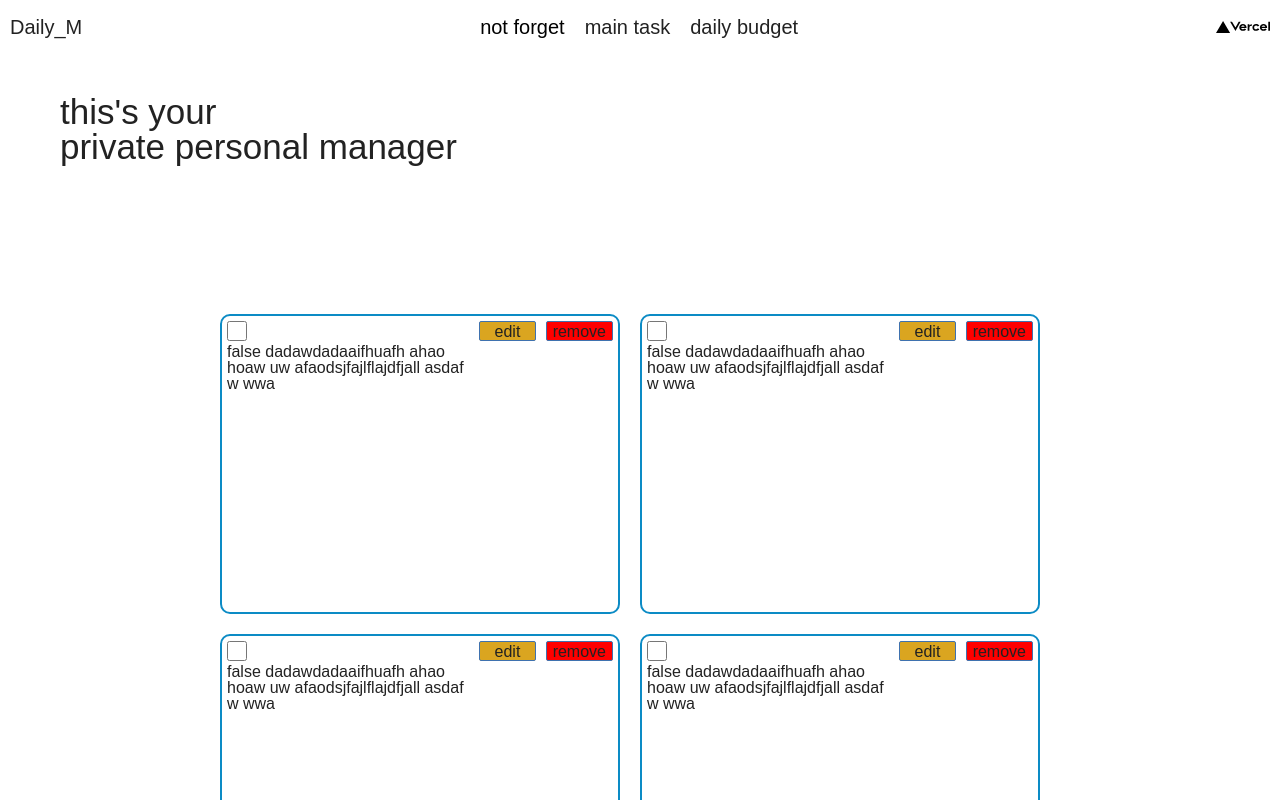
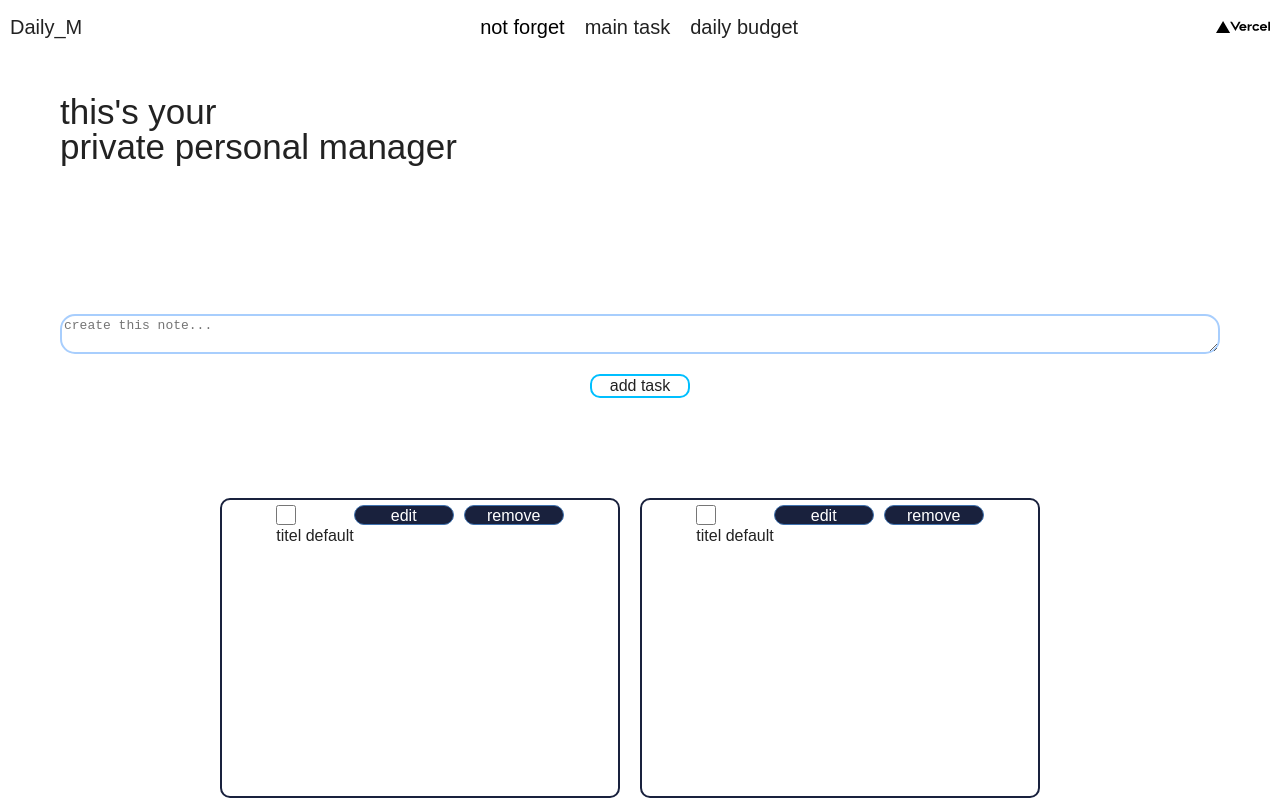
Before and after one commit to pplays33/PersonalManager, a Next.js app: page / in a window 1280 px wide. Shown: the top 800 px of the page. Built offline with nearby package versions, Linux system fonts and the light colour scheme; a web font is replaced by a local one.

Commit message:
feat: add task push

```diff
--- a/components/HomeLayout.js
+++ b/components/HomeLayout.js
@@ -9,7 +9,7 @@
 
 export default function HomeLayout(){
     const [titel, setTitel] = useState();
-    const [check, setCheak] = useState(false);
+    const [inputValue, setInputValue] = useState("");
 
     const [tasks, setAddTask] = useState(
         [
@@ -32,30 +32,59 @@
         ]
     );
 
+
     const ClickHendlerCheckBox = (id) => {
         const newTasks = [...tasks];
         newTasks[id].check = (!tasks[id].check);
         setAddTask(newTasks);
         //console.log(tasks[id]);
     }
+    const AddTask = () => {
+        if(!inputValue){
+            return;
+        }
+        console.log(inputValue)
+        const newTasks = [...tasks, {titel: inputValue, check: false}];
+        setAddTask(newTasks);
+    }
 
     return(
         <main className='container-main'>
             <h1 className='Titel'>this's your <br/>  private personal manager</h1>
+
+            <div className='container-new-task'>
+                <label className= 'label-text'>
+                    <textarea
+                        type="textarea"
+                        className= 'inputTaskText'
+                        value={inputValue}
+                        placeholder='create this note...'
+                        onChange={(event) => {
+                                setInputValue(event.target.value)
+                            }
+                        }
+                    ></textarea>
+                </label>
+                <button className='button-task'
+                    onClick={() => AddTask()}
+                >add task</button>
+            </div>
+
+
             <div className='wrapper-main-items'>
                 {
                     tasks.map((value, index) => (
                         < Task
                             key={generateId()}
                             id={index}
-                            titel = {value.check === true ? "True" : "false"}
+                            titel = {value.titel}
                             checked={value.check}
                             onClick={ClickHendlerCheckBox}
                         />
                     ))
                 }
             </div>
-            <button className='button-task'>add task</button>
+
         </main>
     );
 }
--- a/components/Task.js
+++ b/components/Task.js
@@ -10,7 +10,7 @@
                     checked = {checked}
                     onClick={() => onClick(id)}
                 />
-                <h3 className= 'inputTaskTitle'> {titel} dadawdadaaifhuafh ahao hoaw uw afaodsjfajlflajdfjall  asdaf w wwa </h3>
+                <h3 className= 'inputTaskTitle'> {titel} </h3>
             </label>
             <button
                 onClick={() => { }}
--- a/components/components.css
+++ b/components/components.css
@@ -43,13 +43,13 @@
     padding: 5px 5px 5px 5px;
     margin-bottom: 20px;
     width: 400px;
-    height: 300px;
+    min-height: 300px;
     margin-right: 20px;
     display: flex;
     justify-content: center;
     align-items: start;
     background-color: white;
-    border: 2px solid #0c8bc5;
+    border: 2px solid #19213D;
     border-radius: 10px;
     transition: border-color 0.15s ease-in-out, box-shadow 0.15s ease-in-out;
 }
@@ -60,6 +60,8 @@
 }
 
 .button-task{
+        margin-bottom: 100px;
+        width: 100px;
         background-color: white;
         border: 2px solid #00BFFF;
         border-radius: 10px;
@@ -90,22 +92,42 @@
 
 .inputTaskEdit{
     border: 1px solid #3F72AF;
-    border-radius: 2px;
+    border-radius: 10px;
     width: 100px;
     height: 20px;
     margin-right: 10px;
-    background-color: goldenrod;
+    background-color: #19213D;
+    color: white;
 }
 .inputTaskEdit:hover{
-    background-color: green;
+    background-color: rgb(32, 128, 218);
 }
 .inputTaskRemove{
     border: 1px solid #3F72AF;
-    border-radius: 2px;
+    border-radius: 10px;
     width: 100px;
     height: 20px;
-    background-color: red;
+    background-color: #19213D;
+    color: white;
 }
+.container-new-task{
+    width: 100%;
+    display: flex;
+    flex-flow: column wrap;
+    justify-content: center;
+    align-items: center;
+}
+.label-text{
+    width: 100%;
+}
+.inputTaskText{
+    margin-bottom: 20px;
+    width: 100%;
+    min-height: 40px;
+    border: 2px solid #a8cefd;
+    border-radius: 15px;
+}
+
 
 /* start Footer */
 
```
